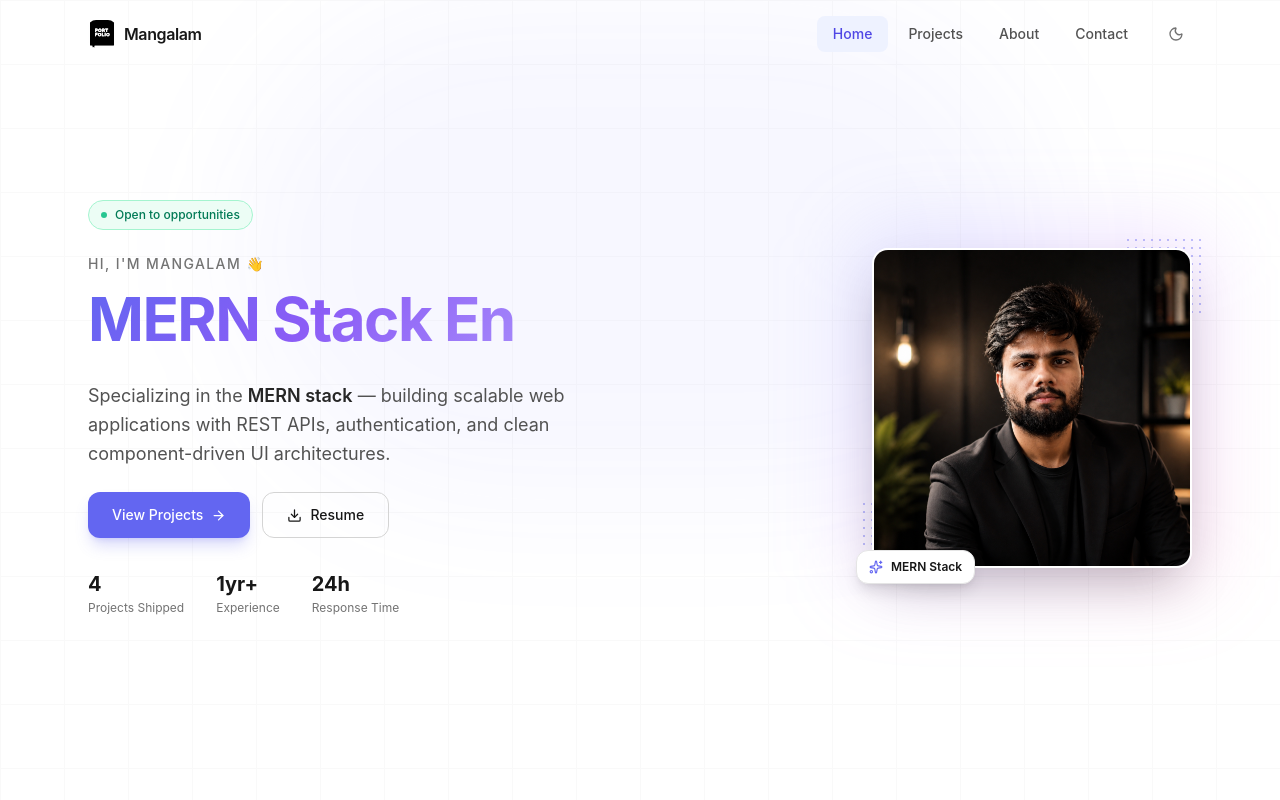
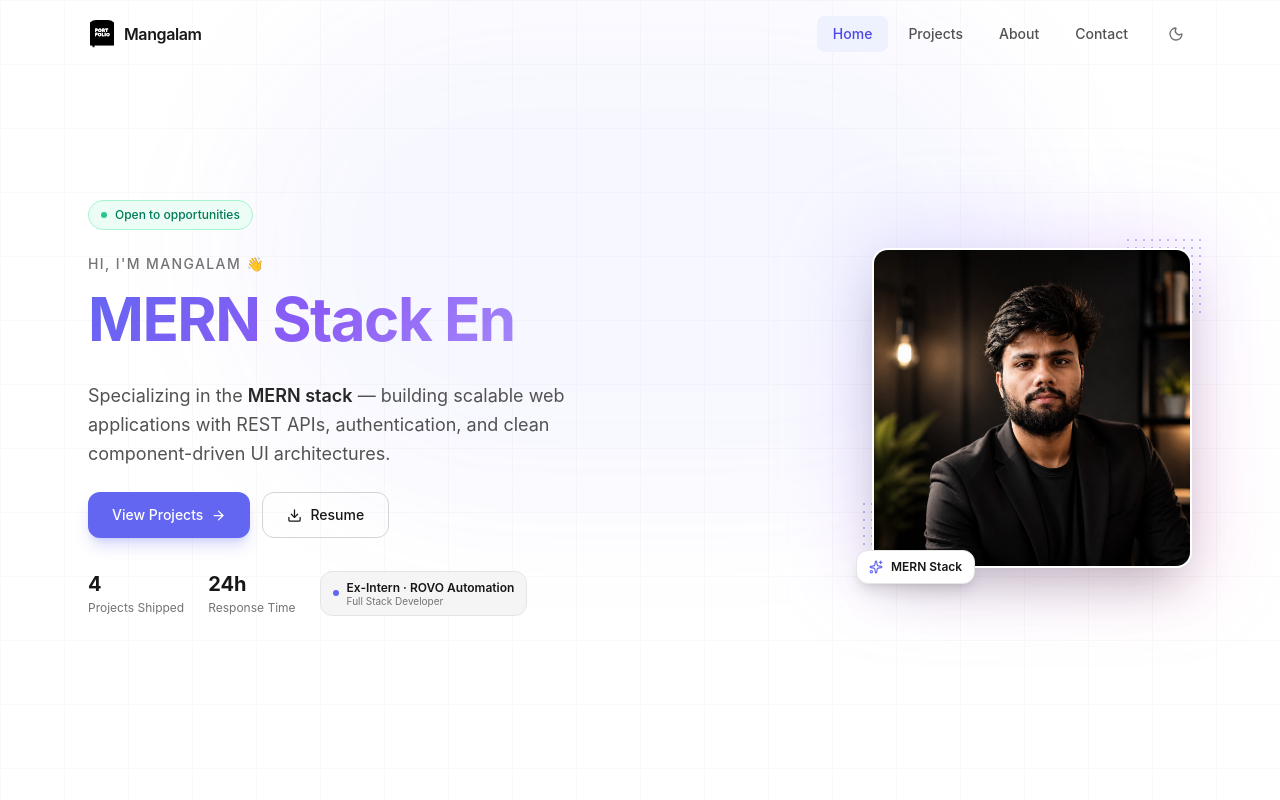
Before and after one commit to Mangalam-17/my-portfolio, a React (Vite) app: page / in a window 1280 px wide. Shown: the top 800 px of the page. Built offline with nearby package versions, Linux system fonts and the light colour scheme.

Commit message:
feat: replace experience stat with ROVO Automation internship badge

```diff
--- a/src/pages/Home.jsx
+++ b/src/pages/Home.jsx
@@ -117,18 +117,25 @@ export default function Home() {
             {/* Stats */}
             <motion.div
               variants={itemVariants}
-              className="flex gap-8 pt-2"
+              className="flex flex-wrap items-center gap-6 pt-2"
             >
-              {[
-                { value: "4", label: "Projects Shipped" },
-                { value: "1yr+", label: "Experience" },
-                { value: "24h", label: "Response Time" },
-              ].map(({ value, label }) => (
-                <div key={label} className="space-y-0.5">
-                  <p className="text-xl font-bold dark:text-white">{value}</p>
-                  <p className="text-xs text-neutral-500 dark:text-neutral-500">{label}</p>
+              <div className="space-y-0.5">
+                <p className="text-xl font-bold dark:text-white">4</p>
+                <p className="text-xs text-neutral-500 dark:text-neutral-500">Projects Shipped</p>
+              </div>
+
+              <div className="space-y-0.5">
+                <p className="text-xl font-bold dark:text-white">24h</p>
+                <p className="text-xs text-neutral-500 dark:text-neutral-500">Response Time</p>
+              </div>
+
+              <div className="flex items-center gap-2 px-3 py-2 rounded-xl bg-neutral-100 dark:bg-neutral-800 border border-neutral-200 dark:border-neutral-700">
+                <span className="w-1.5 h-1.5 rounded-full bg-accent-500 flex-shrink-0" />
+                <div>
+                  <p className="text-xs font-semibold dark:text-white leading-tight">Ex-Intern · ROVO Automation</p>
+                  <p className="text-[10px] text-neutral-500 dark:text-neutral-500 leading-tight">Full Stack Developer</p>
                 </div>
-              ))}
+              </div>
             </motion.div>
           </div>
 
```
